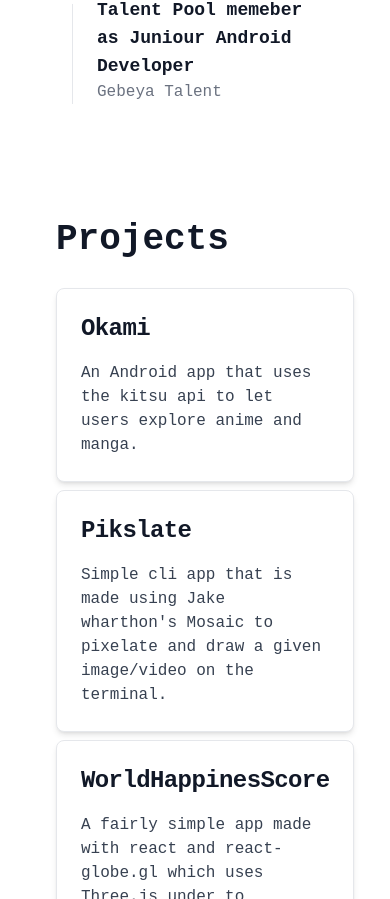
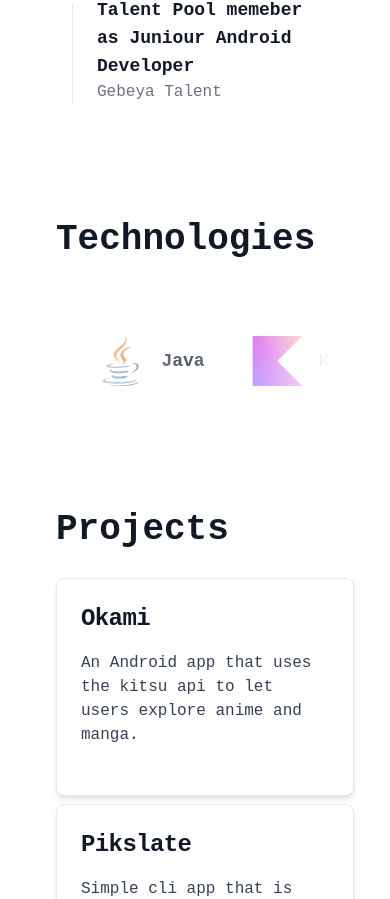
Before and after one commit to YohannesTz/yohannestz-page, a React (Vite) app: page / in a window 390 px wide. Shown: the part 3285-4184 px from the top of the page. Built offline with nearby package versions, Linux system fonts and the light colour scheme; a small style sheet from the web is missing.

Commit message:
improved stuff

```diff
--- a/package.json
+++ b/package.json
@@ -25,6 +25,7 @@
     "tailwindcss": "^3.1.8"
   },
   "devDependencies": {
+    "@iconify/react": "^4.1.1",
     "@types/react": "^18.0.17",
     "@types/react-dom": "^18.0.6",
     "@vitejs/plugin-react": "^2.1.0",
--- a/src/App.tsx
+++ b/src/App.tsx
@@ -9,6 +9,7 @@ import { Projects } from './components/Projects';
 import { Fade } from 'react-awesome-reveal';
 import { Testimonials } from './components/Testimonials';
 import { Blogs } from './components/Blogs';
+import Technologies from './components/Technologies';
 
 function App() {
 
@@ -28,6 +29,9 @@ function App() {
 				<Experience />
 			</Fade>
 			<Fade direction='up' damping={0.2} triggerOnce>
+				<Technologies />
+			</Fade>
+			<Fade direction='up' damping={0.2} triggerOnce>
 				<Projects />
 			</Fade>
 			<Fade direction='up' damping={0.2} triggerOnce>
--- a/src/components/Projects.tsx
+++ b/src/components/Projects.tsx
@@ -14,7 +14,7 @@ export const Projects = () => {
                             Okami
                         </a>
                         <p className="font-normal text-gray-700 dark:text-gray-400">
-                            An Android app that uses the kitsu api to let users explore anime and manga.
+                            An Android app that uses the kitsu api to let users explore anime and manga. <br></br><br></br>
                         </p>
                     </Card>
                 </div>
--- /dev/null
+++ b/src/components/Technologies.tsx
@@ -0,0 +1,120 @@
+import React, { ReactNode } from 'react';
+import { Icon } from '@iconify/react';
+
+type TextAndSvgProps = {
+    text: string;
+    svg: string;
+};
+
+const techStackOne = [
+    {
+        id: 1,
+        text: "JavaScript",
+        svg: "logos:javascript",
+    },
+    {
+        id: 2,
+        text: "Java",
+        svg: "logos:java",
+    },
+    {
+        id: 3,
+        text: "Kotlin",
+        svg: "logos:kotlin-icon",
+    },
+    {
+        id: 4,
+        text: "PHP",
+        svg: "logos:php",
+    },
+    {
+        id: 5,
+        text: "Android",
+        svg: "openmoji:android",
+    },
+    {
+        id: 6,
+        text: "NodeJs",
+        svg: "logos:nodejs"
+    },
+    {
+        id:7,
+        text: "Laravel",
+        svg: "logos:laravel"
+    },
+];
+
+const techStackTwo = [
+    {
+        id: 8,
+        text: "MySql",
+        svg: "logos:mysql",
+    },
+    {
+        id: 9,
+        text: "Postgres",
+        svg: "logos:postgresql",
+    },
+    {
+        id: 10,
+        text: "MongoDb",
+        svg: "logos:mongodb"
+    },
+    {
+        id: 11,
+        text: "TypeScript",
+        svg: "logos:typescript",
+    },
+    {
+        id: 12,
+        text: "Apache Server",
+        svg: "devicon-plain:apache-wordmark",
+    },
+    {
+        id: 13,
+        text: "Prisma",
+        svg: "logos:prisma"
+    },
+    {
+        id: 14,
+        text: "Telegram Bots",
+        svg: "bx:bot"
+    }
+];
+
+const TextAndSvgComponent: React.FC<TextAndSvgProps> = ({ text, svg }) => {
+    return (
+        <div className="flex flex-row items-center px-4 text-gray-600">
+            <div className='px-4'><Icon icon={svg} height="50" width="50" /></div>
+            <span className="text-lg font-semibold">{text}</span>
+        </div>
+    );
+};
+
+export default function Technologies() {
+    return (
+        <div id="technologies" className="py-6 px-6 text-left">
+            <div className="prose py-7">
+                <h1>Technologies</h1>
+            </div>
+
+            <div className="relative flex overflow-x-hidden hover:pause [mask-image:_linear-gradient(to_right,transparent_0,_black_128px,_black_calc(100%-200px),transparent_100%)]">
+                <div className="py-12 animate-marquee whitespace-nowrap">
+                    <div className="flex flex-row">
+                        {techStackOne.map((data) => (
+                            <TextAndSvgComponent key={data.id} text={data.text} svg={data.svg} />
+                        ))}
+                    </div>
+                </div>
+
+                <div className="absolute top-0 py-12 animate-marquee2 whitespace-nowrap">
+                    <div className="flex flex-row">
+                        {techStackTwo.map((data) => (
+                            <TextAndSvgComponent key={data.id} text={data.text} svg={data.svg} />
+                        ))}
+                    </div>
+                </div>
+            </div>
+        </div>
+    );
+}
--- a/src/components/Testimonials.tsx
+++ b/src/components/Testimonials.tsx
@@ -7,9 +7,8 @@ export const Testimonials = () => {
                 <h1>Testimonials</h1>
             </div>
 
-            <div className="grid mx-auto lg:grid-cols-3 sm:grid-cols-1 gap-4">
-
-                <div className="flex flex-col text-left col-span-1 px-5 hover:drop-shadow-xl">
+            <div className="grid mx-auto auto-rows-fr lg:grid-cols-3 sm:grid-cols-1 lg:gap-3 gap-4">
+                <div className="flex flex-col text-left col-span-1 hover:drop-shadow-xl">
                     <Card>
                         <div className="mb-2">
                             <p className="text-gray-700 text-base">
@@ -28,7 +27,7 @@ export const Testimonials = () => {
                     </Card>
                 </div>
 
-                <div className="flex flex-col text-left px-5 col-span-1 hover:drop-shadow-xl">
+                <div className="flex flex-col text-left col-span-1 hover:drop-shadow-xl">
                     <Card>
                         <div className="mb-2">
                             <p className="text-gray-700 text-base">
@@ -46,7 +45,7 @@ export const Testimonials = () => {
                     </Card>
                 </div>
 
-                <div className="flex flex-col text-left col-span-1 px-5 hover:drop-shadow-xl">
+                <div className="flex flex-col text-left col-span-1 hover:drop-shadow-xl">
                     <Card>
                         <div className="mb-2 mt-auto">
                             <p className="text-gray-700 text-base">
--- a/src/index.css
+++ b/src/index.css
@@ -5,3 +5,9 @@
 html {
     scroll-behavior: smooth;
 }
+
+@layer utilities {
+    .pause {
+        animation-play-state: paused;
+    }
+}
--- a/tailwind.config.cjs
+++ b/tailwind.config.cjs
@@ -7,7 +7,20 @@ module.exports = {
   ],
   theme: {
     extend: {
-
+      animation: {
+        marquee: 'marquee 40s linear infinite',
+        marquee2: 'marquee2 40s linear infinite',
+      },
+      keyframes: {
+        marquee: {
+          '0%': { transform: 'translateX(0%)' },
+          '100%': { transform: 'translateX(-100%)' },
+        },
+        marquee2: {
+          '0%': { transform: 'translateX(100%)' },
+          '100%': { transform: 'translateX(0%)' },
+        },
+      },
     },
   },
   plugins: [
```
Also changed, not shown: 1 other file (tests, documents, lock files or other folders).
